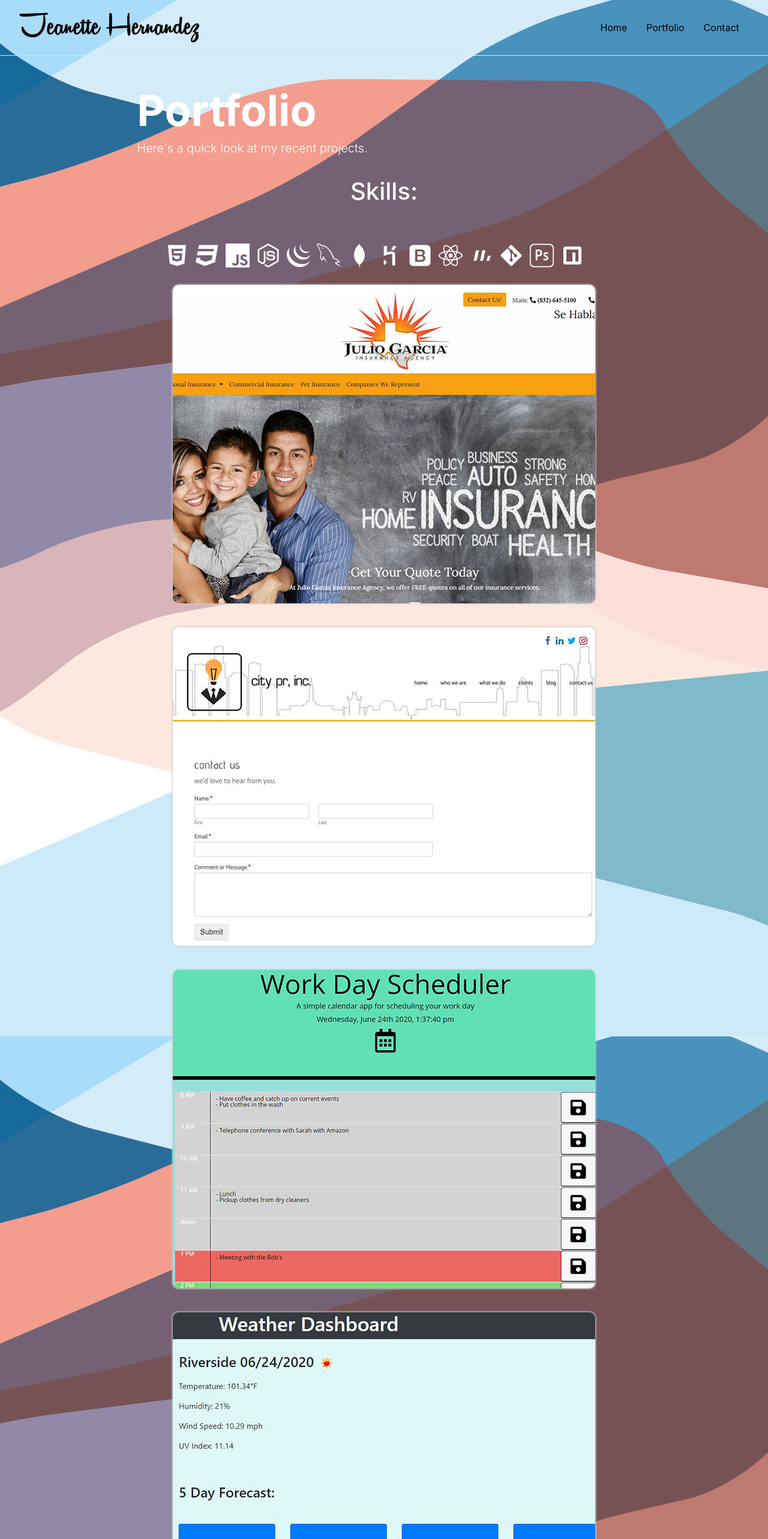
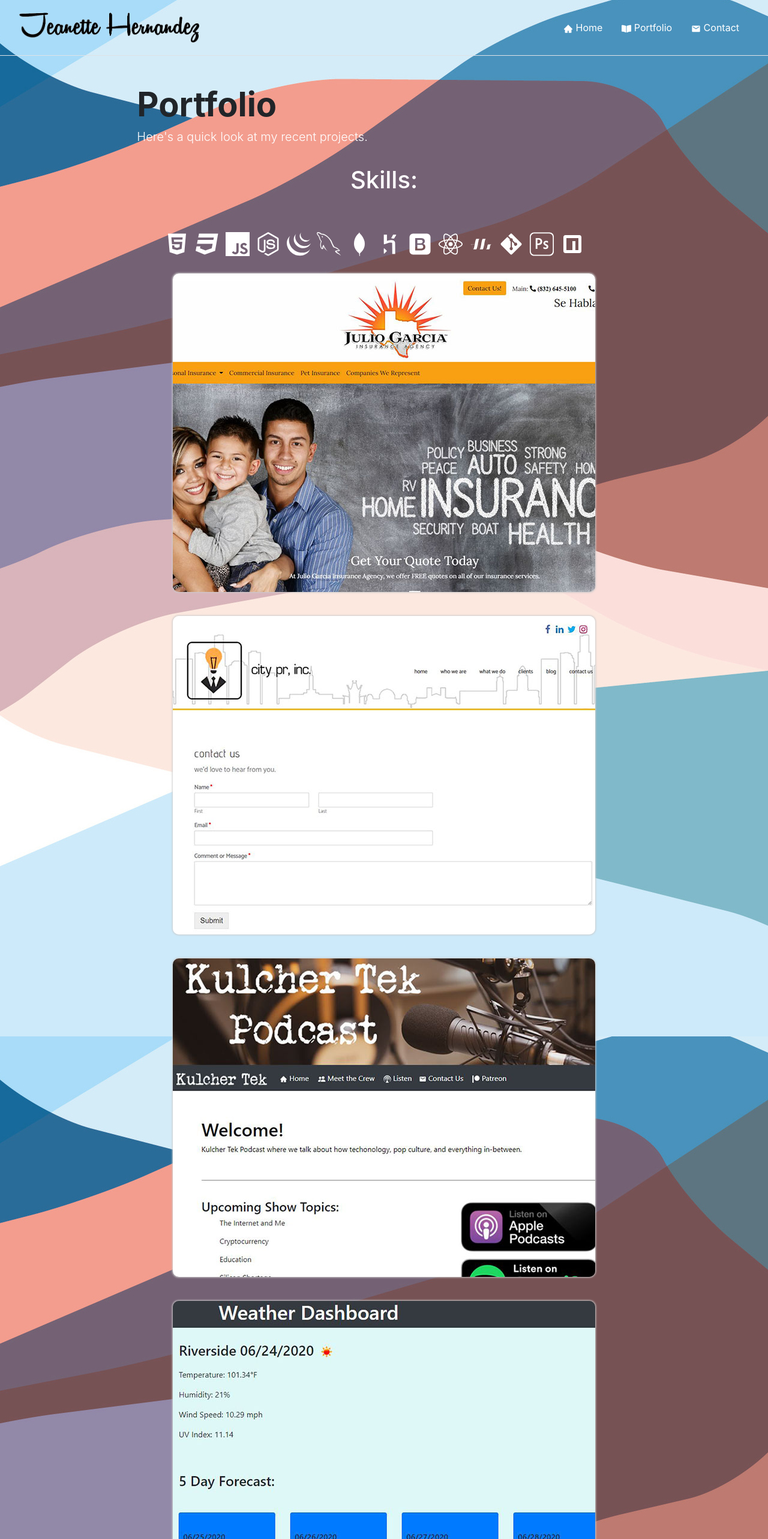
Before and after one commit to jeanhern81/React_Portfolio, a React (Create React App) app: page /portfolio in a window 1280 px wide. Shown: the top 2566 px of the page at 60% size. Built offline with nearby package versions, Linux system fonts and the light colour scheme.

Commit message:
added kt site to portfolio

```diff
--- a/public/index.html
+++ b/public/index.html
@@ -2,7 +2,7 @@
 <html lang="en">
   <head>
     <meta charset="utf-8" />
-    <link rel="icon" href="%PUBLIC_URL%/favicon.ico" />
+    <link rel="icon" href="%PUBLIC_URL%/JH.jpg" />
     <meta name="viewport" content="width=device-width, initial-scale=1" />
     <meta name="theme-color" content="#000000" />
     <meta
--- a/src/App.js
+++ b/src/App.js
@@ -13,7 +13,9 @@ import HomePage from './pages/HomePage';
 import PortfolioPage from './pages/PortfolioPage';
 import ContactPage from './pages/ContactPage';
 
-
+import { AiFillHome } from 'react-icons/ai';
+import { FaBookOpen } from 'react-icons/fa';
+import { MdEmail } from 'react-icons/md';
 
 
 
@@ -59,9 +61,9 @@ class App extends React.Component {
             <Navbar.Toggle className='border-0' aria-controls='navbar-toggle' />
             <Navbar.Collapse id='navbar-toggle'>
               <Nav className="ml-auto">
-                <Link className='nav-link' to='/'>Home</Link>
-                <Link className='nav-link' to='/portfolio'>Portfolio</Link>
-                <Link className='nav-link' to='/contact'>Contact</Link>
+                <Link className='nav-link' to='/'><AiFillHome /> Home</Link>
+                <Link className='nav-link' to='/portfolio'><FaBookOpen /> Portfolio</Link>
+                <Link className='nav-link' to='/contact'><MdEmail /> Contact</Link>
               </Nav>
             </Navbar.Collapse>
           </Navbar>
--- a/src/components/Carousel.js
+++ b/src/components/Carousel.js
@@ -5,7 +5,7 @@ import Card from '../components/Card'
 
 import jGarciaIns from '../assets/images/projects/jGarciaIns.JPG';
 import cityPR from "../assets/images/projects/cityPR.jpg";
-import scheduler from '../assets/images/projects/scheduler.jpg';
+import KulcherTek from '../assets/images/projects/KulcherTek.jpg';
 import weatherDash from '../assets/images/projects/weatherDash.jpg';
 import codeQuiz from '../assets/images/projects/codeQuiz.jpg';
 import alexandria from '../assets/images/projects/alexandria.jpg';
@@ -41,11 +41,11 @@ class Carousel extends React.Component {
                 },
                 {
                     id: 2,
-                    title: 'Work Day Scheduler',
-                    subTitle: 'Hourly task schedule',
-                    imgSrc: scheduler,
-                    link: 'https://jeanhern81.github.io/work_day_scheduler/',
-                    link2: 'https://github.com/jeanhern81/work_day_scheduler',
+                    title: 'Kulcher Tek Media',
+                    subTitle: 'Kulcher Tek Podcast',
+                    imgSrc: KulcherTek,
+                    link: 'https://www.kulchertek.com/',
+                    link2: 'https://github.com/jeanhern81/kulcher-tek.git',
                     selected: false
                 },
                 {
--- a/src/components/Footer.js
+++ b/src/components/Footer.js
@@ -7,6 +7,8 @@ import { AiFillGithub } from 'react-icons/ai';
 import { AiFillLinkedin } from 'react-icons/ai';
 import { CgCopyright } from 'react-icons/cg';
 
+import '../index.css';
+
 function Footer() {
     return (
         <footer className='mt-5' id='d-flex justify-content-center'>
@@ -15,9 +17,9 @@ function Footer() {
 
                     <Col className='justify-content-center' md={3}>
 
-                    <CgCopyright /><h10> 2020 </h10>
+                    <CgCopyright className='copyright'/><h10 > 2020 </h10> &nbsp;
 
-                    <a target='_blank' without rel="noopener noreferrer" href="https://github.com/jeanhern81" className="github" ><AiFillGithub /></a>
+                    <a target='_blank' without rel="noopener noreferrer" href="https://github.com/jeanhern81" className="github" ><AiFillGithub /></a> &nbsp;
 
                     <a target='_blank' without rel="noopener noreferrer" href='https://www.linkedin.com/in/jeanette-hernandez-714a1942/' className='linkin '><AiFillLinkedin /></a>
                     </Col>
--- a/src/components/Hero.js
+++ b/src/components/Hero.js
@@ -12,7 +12,7 @@ function Hero(props) {
                 <Container fluid={true}>
                     <Row className='justify-content-center py-5'>
                         <Col md={8} sm={12}>
-    { props.title && <h1 className='display-3 font-weight-bolder'>{props.title}</h1> }
+    { props.title && <h3 className='display-4 font-weight-bolder'>{props.title}</h3> }
     { props.subTitle && <h3 className='display-4 font-weight-light'>{props.subTitle}</h3> }
     { props.text && <h2 className='lead font-weight-light'>{props.text}</h2> }
 
--- a/src/index.css
+++ b/src/index.css
@@ -16,7 +16,7 @@ code {
 }
 
 a.nav-link {
-  color: black;
+  color: white;
 
 }
 
@@ -128,6 +128,8 @@ label.form-label {
 }
 
 .github,
-.linkin {
-  color: rgb(0, 0, 0);
+.linkin,
+.copyright,
+h10 {
+  color:white;
 }
--- a/src/pages/ContactPage.js
+++ b/src/pages/ContactPage.js
@@ -1,6 +1,6 @@
 import React from 'react';
 
-
+import { RiSendPlaneFill } from 'react-icons/ri';
 
 import Form from 'react-bootstrap/Form';
 import Button from 'react-bootstrap/Button';
@@ -102,7 +102,7 @@ class ContactPage extends React.Component {
 
 
                         <Button className="d-inline-block" variant="dark" type="submit" disabled={this.state.disabled}>
-                            Send
+                            Send <RiSendPlaneFill />
                         </Button>
 
 
```
Also changed, not shown: public/JH.jpg (added), src/assets/images/projects/KulcherTek.jpg (added).
